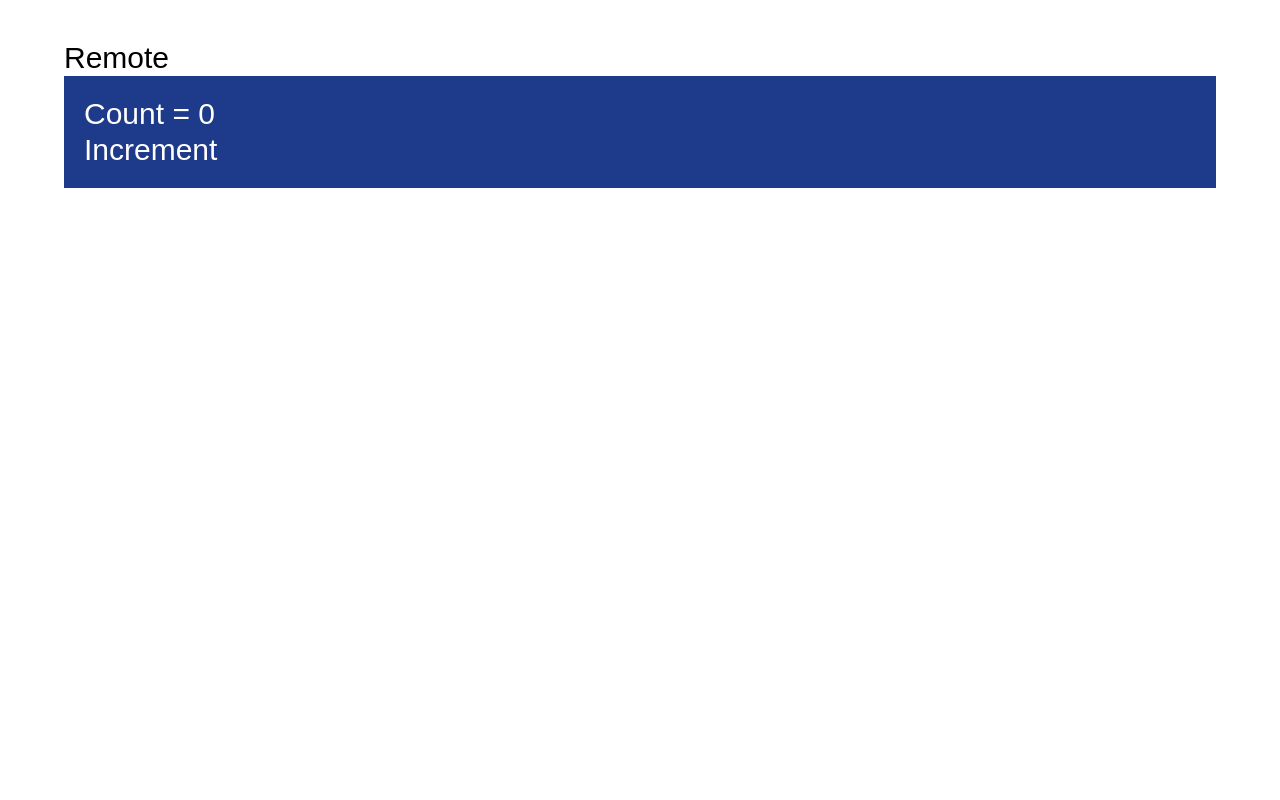
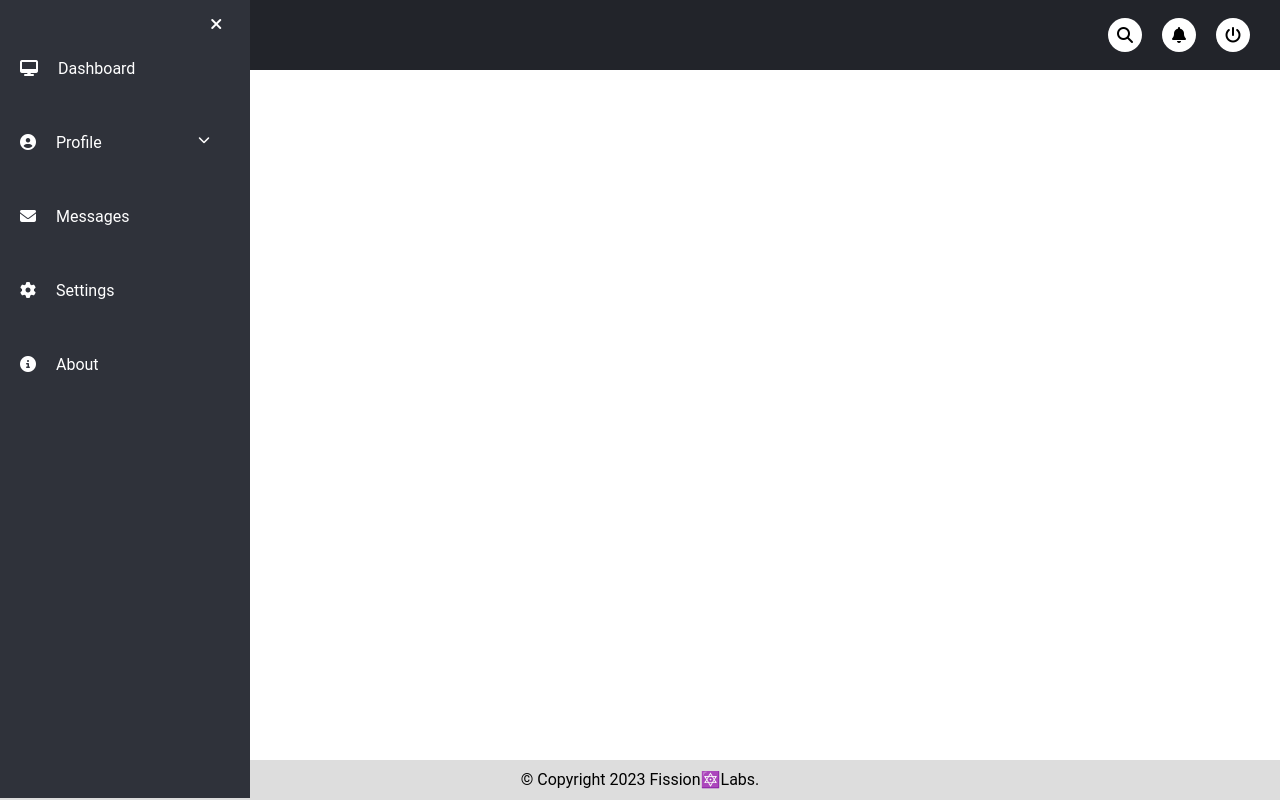
Before and after one commit to zameerSheikh/webpack-remote, a React app: page / in a window 1280 px wide. Built offline with nearby package versions, Linux system fonts and the light colour scheme.

Commit message:
Header and footer added

```diff
--- a/src/App.jsx
+++ b/src/App.jsx
@@ -1,13 +1,16 @@
 import React from "react";
 import ReactDOM from "react-dom";
-import Counter from "./Counter";
+import Header from "./Header";
+import Sidebar from "./Sidebar";
+import Footer from "./Footer";
 
 import "./index.scss";
 
 const App = () => (
-  <div className="mt-10 text-3xl mx-auto max-w-6xl">
-    <h3>Remote</h3>
-    <Counter />
+  <div>
+    <Header />
+    <Sidebar />
+    <Footer />
   </div>
 );
 ReactDOM.render(<App />, document.getElementById("app"));
--- /dev/null
+++ b/src/Footer.css
@@ -0,0 +1,11 @@
+.footer {
+    z-index: 1;
+    background-color: #ddd;
+    position: fixed;
+    width: calc(100% - 0%);
+    height: 40px;
+    display: block;
+    bottom: 0;
+    text-align: center;
+    padding-top: 0.5rem;
+}
--- /dev/null
+++ b/src/Footer.jsx
@@ -0,0 +1,9 @@
+import React from "react";
+import './Footer.css';
+
+export default function Counter() {
+
+    return (
+        <footer className="footer">&copy; Copyright 2023 Fission🔯Labs.</footer>
+    )
+}
--- /dev/null
+++ b/src/Header.css
@@ -0,0 +1,68 @@
+.header {
+    z-index: 1;
+    background-color: #22242A;
+    position: fixed;
+    width: calc(100% - 0%);
+    height: 70px;
+    display: flex;
+    top: 0;
+  }
+
+.header .header-menu {
+    width: calc(100% - 0%);
+    height: 100%;
+    display: flex;
+    justify-content: space-between;
+    align-items: center;
+    padding: 0 20px;
+  }
+
+.header .header-menu .title {
+    color: #fff;
+    font-size: 25px;
+    text-transform: uppercase;
+    font-weight: 900;
+  }
+
+.header .header-menu .title span {
+    color: #4CCEE8;
+  }
+
+.header .header-menu .sidebar-btn {
+    color: #fff;
+    position: absolute;
+    margin-left: 240px;
+    font-size: 22px;
+    font-weight: 900;
+    cursor: pointer;
+    transition: 0.3s;
+    transition-property: color;
+  }
+
+.header .header-menu .sidebar-btn:hover {
+    color: #4CCEE8;
+  }
+
+.header .header-menu ul {
+    display: flex;
+  }
+
+.header .header-menu ul li a {
+    background-color: #fff;
+    color: #000;
+    display: block;
+    margin: 0 10px;
+    font-size: 18pxx;
+    width: 34px;
+    height: 34px;
+    line-height: 35px;
+    text-align: center;
+    border-radius: 50%;
+    transition: 0.3s;
+    transition-property: background-color;
+  }
+
+.header .header-menu ul li a:hover {
+    background-color: #4CCEE8;
+    color: #fff;
+  }
--- /dev/null
+++ b/src/Header.jsx
@@ -0,0 +1,19 @@
+import React, { useState } from "react";
+import './Header.css';
+
+export default function Counter() {
+    const [count, setCount] = useState(0);
+
+    return (
+        <div className="header">
+            <div className="header-menu">
+                <div className="title">Fission <span>Devs</span></div>
+                <ul>
+                <li><a href="#"><i className="fas fa-search"></i></a></li>
+                <li><a href="#"><i className="fas fa-bell"></i></a></li>
+                <li><a href="#"><i className="fas fa-power-off"></i></a></li>
+                </ul>
+            </div>
+        </div>
+    )
+}
--- /dev/null
+++ b/src/Sidebar.css
@@ -0,0 +1,108 @@
+.sidebar {
+    z-index: 3;
+    background-color: #2F323A;
+    position: fixed;
+    width: 250px;
+    height: calc(100vh - .1rem);
+    transition: 0.3s;
+    transition-property: width;
+    overflow-y: auto;
+  }
+
+.sidebar .sidebar-menu {
+    overflow: hidden;
+  }
+
+.sidebar .sidebar-btn {
+    display: flex;
+    margin-left: auto;
+    color: white;
+    margin-right: 1.8rem;
+    margin-top: 1rem;
+}
+
+
+.sidebar .sidebar-menu .profile p {
+    color: #bbb;
+    font-weight: 700;
+    margin-bottom: 10px;
+  }
+
+.sidebar .sidebar-menu .item {
+    width: 250px;
+    overflow: hidden;
+  }
+
+.sidebar .sidebar-menu .item .menu-btn {
+    display: block;
+    color: #fff;
+    position: relative;
+    padding: 25px 20px;
+    transition: 0.3s;
+    transition-property: color;
+  }
+
+.sidebar .sidebar-menu .item .menu-btn:hover {
+    color: #4CCEE8;
+  }
+
+.sidebar .sidebar-menu .item .menu-btn i {
+    margin-right: 20px;
+  }
+
+.sidebar .sidebar-menu .item .menu-btn .drop-down {
+    float: right;
+    font-size: 12px;
+    margin-top: 3px;
+  }
+
+.sidebar .sidebar-menu .item .sub-menu {
+    background-color: #3498DB;
+    overflow: hidden;
+    max-height: 0;
+    transition: 0.3s;
+    transition-property: background-color, max-height;
+  }
+
+.sidebar .sidebar-menu .item .sub-menu a {
+    display: block;
+    position: relative;
+    color: #fff;
+    white-space: nowrap;
+    font-size: 15px;
+    padding: 20px;
+    border-bottom: 1px solid #8FC5E9;
+    transition: 0.3s;
+    transition-property: background-color;
+  }
+
+.sidebar .sidebar-menu .item .sub-menu a:hover {
+    background-color: #55B1F0;
+  }
+
+.sidebar .sidebar-menu .item .sub-menu i {
+    padding-right: 20px;
+    font-size: 10px;
+  }
+
+.sidebar .sidebar-menu .item:target .sub-menu {
+    max-height: 500px;
+  }
+
+
+  .wrapper.collapse .sidebar {
+    width: 70px;
+  }
+
+  .wrapper.collapse .sidebar :is(.profile img, .profile p, a span) {
+    display: none;
+  }
+
+  .wrapper.collapse .sidebar .sidebar-menu .item .menu-btn {
+    font-size: 23px;
+  }
+
+  .wrapper.collapse .sidebar .sidebar-menu .item .sub-menu i {
+    font-size: 18px;
+    padding-left: 3px;
+  }
--- /dev/null
+++ b/src/Sidebar.jsx
@@ -0,0 +1,46 @@
+import React, { useState } from "react";
+import './Sidebar.css';
+
+export default function Sidebar() {
+    const [collapse, setCollapse] = useState(false);
+    return (
+        <div className={`wrapper ${collapse ? 'collapse' : ''}`}>
+        <div className="sidebar">
+      <div className="sidebar-menu">
+                <button className="sidebar-btn" onClick={() => setCollapse(c => !c)}>
+                    <i className={collapse ? 'fas fa-bars' : 'fas fa-close'}></i>
+                </button>
+        <li className="item">
+          <a href="#" className="menu-btn">
+            <i className="fas fa-desktop"></i><span>Dashboard</span>
+          </a>
+        </li>
+        <li className="item" id="profile">
+          <a href="#profile" className="menu-btn">
+            <i className="fas fa-user-circle"></i><span>Profile <i className="fas fa-chevron-down drop-down"></i></span>
+          </a>
+          <div className="sub-menu">
+            <a href="#"><i className="fas fa-image"></i><span>Picture</span></a>
+            <a href="#"><i className="fas fa-address-card"></i><span>Info</span></a>
+          </div>
+        </li>
+        <li className="item" id="messages">
+          <a href="#messages" className="menu-btn">
+            <i className="fas fa-envelope"></i><span>Messages</span>
+          </a>
+        </li>
+        <li className="item" id="settings">
+          <a href="#settings" className="menu-btn">
+            <i className="fas fa-cog"></i><span>Settings</span>
+          </a>
+        </li>
+        <li className="item">
+          <a href="#" className="menu-btn">
+            <i className="fas fa-info-circle"></i><span>About</span>
+          </a>
+        </li>
+      </div>
+    </div>
+    </div>
+    )
+}
--- a/src/index.html
+++ b/src/index.html
@@ -4,6 +4,8 @@
 <head>
   <meta charset="UTF-8">
   <meta name="viewport" content="width=device-width, initial-scale=1.0">
+  <link rel="stylesheet" href="https://cdnjs.cloudflare.com/ajax/libs/font-awesome/6.1.1/css/all.min.css">
+  <script src="https://cdnjs.cloudflare.com/ajax/libs/jquery/3.6.0/jquery.min.js"></script>
   <title>remote</title>
 </head>
 
--- a/src/index.scss
+++ b/src/index.scss
@@ -2,6 +2,15 @@
 @tailwind components;
 @tailwind utilities;
 
+* {
+  margin: 0;
+  padding: 0;
+  list-style: none;
+  text-decoration: none;
+  box-sizing: border-box;
+  font-family: Roboto, sans-serif;
+}
+
 body {
   font-family: Arial, Helvetica, sans-serif;
 }
--- a/webpack.config.js
+++ b/webpack.config.js
@@ -3,9 +3,7 @@ const ModuleFederationPlugin = require("webpack/lib/container/ModuleFederationPl
 
 const deps = require("./package.json").dependencies;
 module.exports = {
-  output: {
-    publicPath: "./",
-  },
+  output: {},
 
   resolve: {
     extensions: [".tsx", ".ts", ".jsx", ".js", ".json"],
@@ -45,7 +43,9 @@ module.exports = {
       filename: "remoteEntry.js",
       remotes: {},
       exposes: {
-        "./Counter": "./src/Counter.jsx"
+        "./Header": "./src/Header.jsx",
+        "./Footer": "./src/Footer.jsx",
+        "./Sidebar": "./src/Sidebar.jsx"
       },
       shared: {
         ...deps,
```
